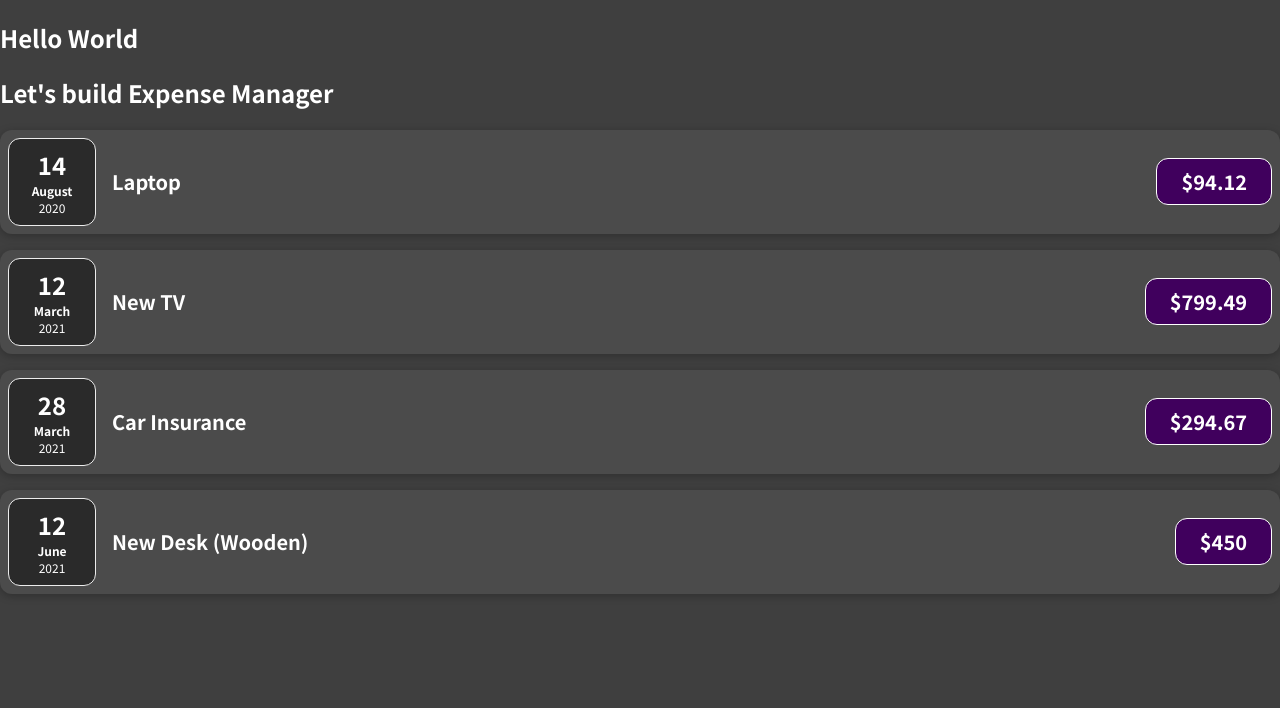
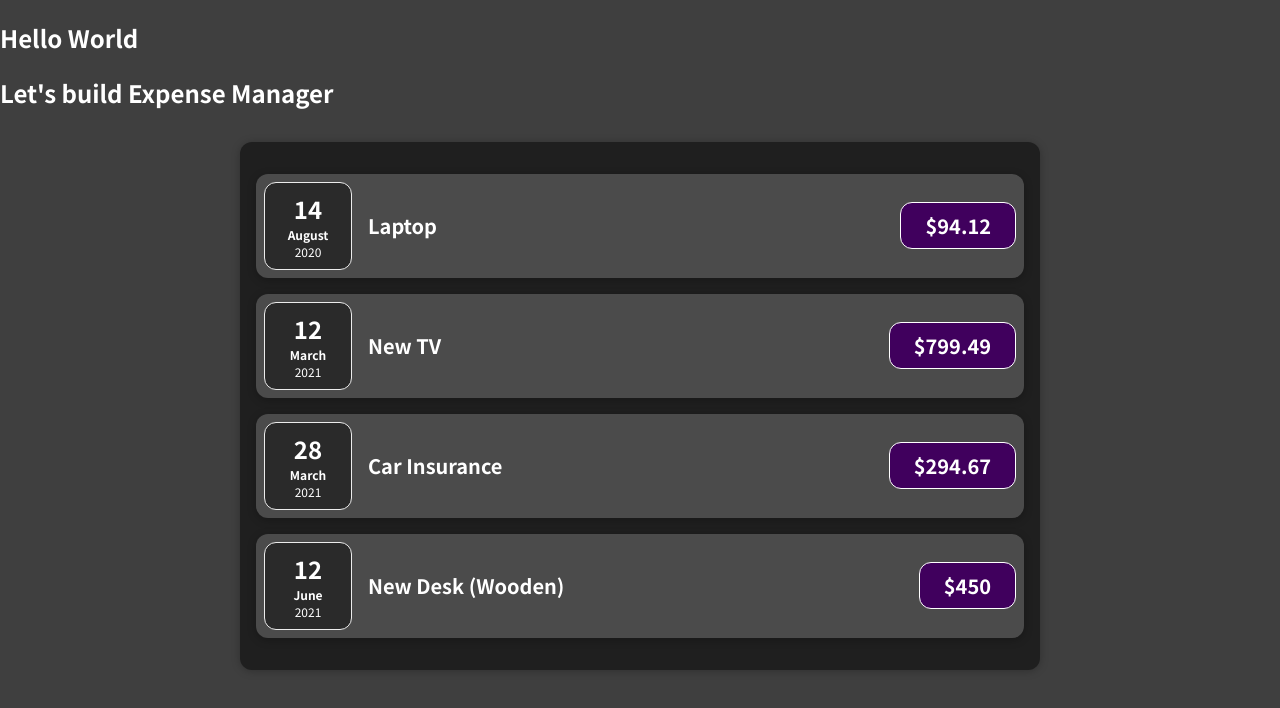
Before and after one commit to rchirag101/ReactJSLearning, a JavaScript app in the folder react-complete-guide/: page / in a window 1280 px wide. Shown: the top 708 px of the page. Built offline with nearby package versions, Linux system fonts and the light colour scheme.

Commit message:
moved all ExpenseItems to Expenses component

```diff
--- a/react-complete-guide/src/App.js
+++ b/react-complete-guide/src/App.js
@@ -1,4 +1,4 @@
-import ExpenseItem from "./components/ExpenseItem";
+import Expenses from './components/Expenses';
 
 function App() {
     const expenses = [
@@ -32,26 +32,7 @@ function App() {
         <div>
             <h2>Hello World</h2>
             <h2>Let's build Expense Manager</h2>
-            <ExpenseItem
-                title={expenses[0].title}
-                amount={expenses[0].amount}
-                date={expenses[0].date}
-            ></ExpenseItem>
-            <ExpenseItem
-                title={expenses[1].title}
-                amount={expenses[1].amount}
-                date={expenses[1].date}
-            ></ExpenseItem>
-            <ExpenseItem
-                title={expenses[2].title}
-                amount={expenses[2].amount}
-                date={expenses[2].date}
-            ></ExpenseItem>
-            <ExpenseItem
-                title={expenses[3].title}
-                amount={expenses[3].amount}
-                date={expenses[3].date}
-            ></ExpenseItem>
+            <Expenses items={expenses} />
         </div>
     );
 }
--- /dev/null
+++ b/react-complete-guide/src/components/Expenses.js
@@ -0,0 +1,31 @@
+import ExpenseItem from "./ExpenseItem";
+import "./css/Expenses.css";
+
+function Expenses(props) {
+    return (
+        <div className="expenses">
+            <ExpenseItem
+                title={props.items[0].title}
+                amount={props.items[0].amount}
+                date={props.items[0].date}
+            />
+            <ExpenseItem
+                title={props.items[1].title}
+                amount={props.items[1].amount}
+                date={props.items[1].date}
+            />
+            <ExpenseItem
+                title={props.items[2].title}
+                amount={props.items[2].amount}
+                date={props.items[2].date}
+            />
+            <ExpenseItem
+                title={props.items[3].title}
+                amount={props.items[3].amount}
+                date={props.items[3].date}
+            />
+        </div>
+    );
+}
+
+export default Expenses;
--- /dev/null
+++ b/react-complete-guide/src/components/css/Expenses.css
@@ -0,0 +1,9 @@
+.expenses {
+    padding: 1rem;
+    background-color: rgb(31, 31, 31);
+    margin: 2rem auto;
+    width: 50rem;
+    max-width: 95%;
+    border-radius: 12px;
+    box-shadow: 0 1px 8px rgba(0, 0, 0, 0.25);
+}
```
Also changed, not shown: 1 other file (tests, documents, lock files or other folders).
